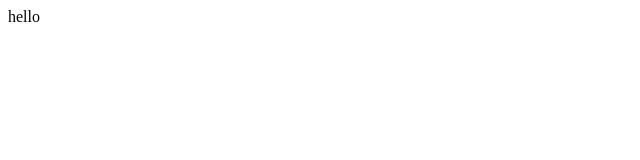
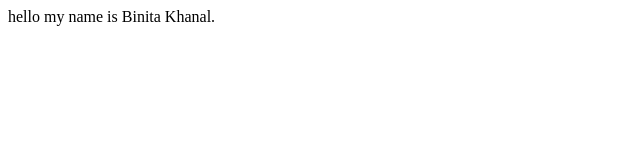
Before and after one commit to Binita613/html, a plain HTML site: page index.html in a window 1280 px wide. Shown: the whole page, without its empty margins (0-640 px from the left). Drawn offline with Linux system fonts and the light colour scheme.

Commit message:
hello my name is Binita Khanal.

```diff
--- a/index.html
+++ b/index.html
@@ -6,6 +6,6 @@
     <title>Document</title>
 </head>
 <body>
-    hello
+    hello my name is Binita Khanal.
 </body>
 </html>
```
